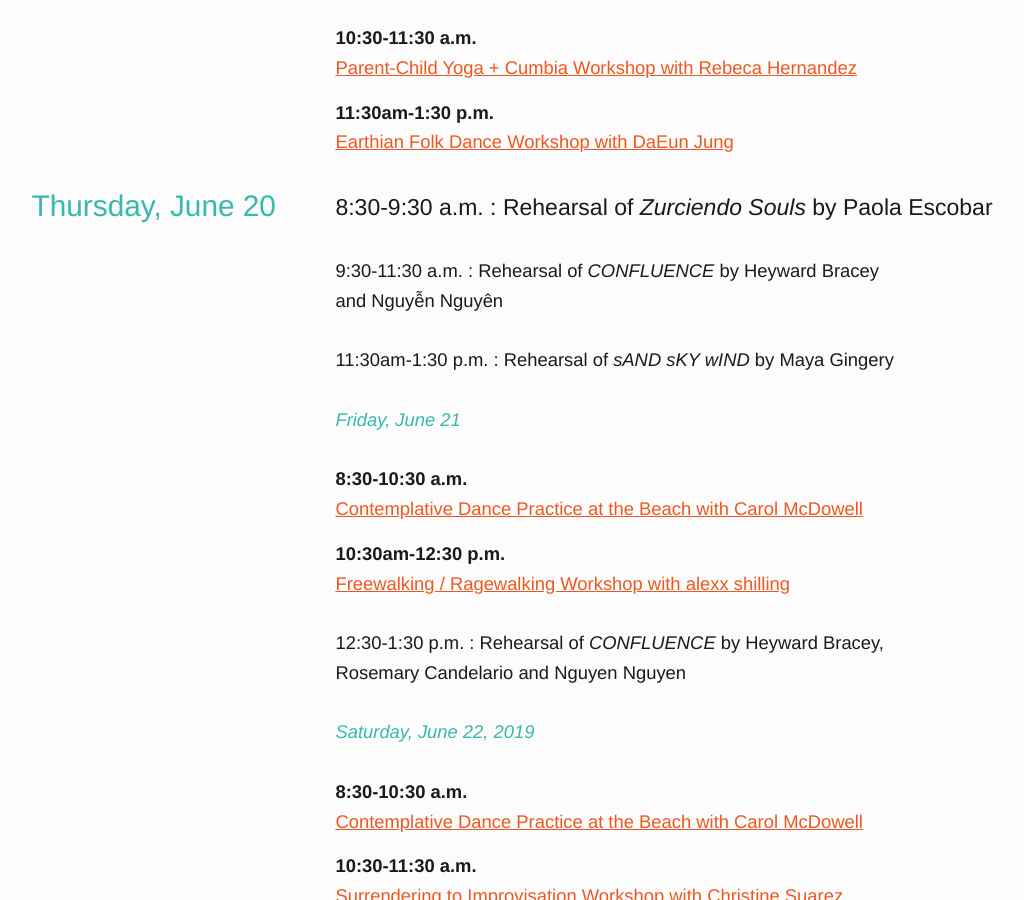
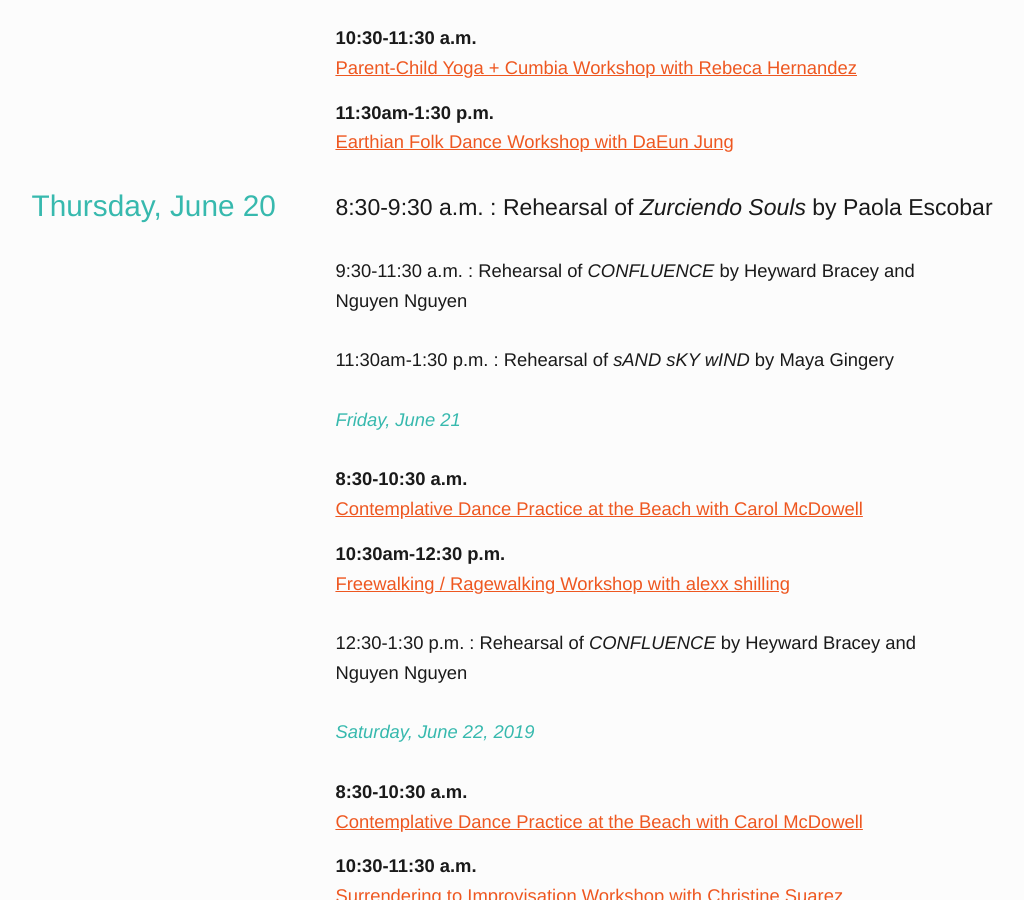
Before and after one commit to jimthoburn/artsamo, a Jekyll site: the page built from _events/beach-dances-2019.markdown, in a window 1280 px wide and 900 px high, scrolled down 2330 px. Shown: the whole window, without its empty margins (121-1145 px from the left). Built offline with Jekyll 4.4.1, drawn with Linux system fonts in a browser that asks for light colours; some web fonts are replaced; some of the changed text lies outside the part shown.

Commit message:
Update beach-dances-2019.markdown

```diff
--- a/_events/beach-dances-2019.markdown
+++ b/_events/beach-dances-2019.markdown
@@ -72,7 +72,7 @@ View open rehearsals of works by choreographers Heyward Bracey, Paola Escobar, M
 : Rehearsal of _Zurciendo Souls_ by Paola Escobar
 
 9:30-11:30 a.m.
-: Rehearsal of _CONFLUENCE_ by Heyward Bracey and Nguyễn Nguyên
+: Rehearsal of _CONFLUENCE_ by Heyward Bracey and Nguyen Nguyen
 
 11:30am-1:30 p.m.
 : Rehearsal of _sAND sKY wIND_ by Maya Gingery
@@ -86,7 +86,7 @@ View open rehearsals of works by choreographers Heyward Bracey, Paola Escobar, M
 : [Freewalking / Ragewalking Workshop with alexx shilling](https://www.eventbrite.com/e/beach-dances-freewalking-ragewalking-with-alexx-shilling-tickets-61672437922&sa=D&ust=1557956160972000)
 
 12:30-1:30 p.m.
-: Rehearsal of _CONFLUENCE_ by Heyward Bracey, Rosemary Candelario and Nguyen Nguyen
+: Rehearsal of _CONFLUENCE_ by Heyward Bracey and Nguyen Nguyen
 
 #### Saturday, June 22, 2019
 
@@ -107,7 +107,7 @@ View open rehearsals of works by choreographers Heyward Bracey, Paola Escobar, M
 
 #### Performance will feature works rehearsed during Beach Dances:
 
-Heyward Bracey, Rosemary Candelario & Nguyen Nguyen
+Heyward Bracey & Nguyen Nguyen
 : <em>CONFLUENCE</em>; performers: Heyward Bracey, Rosemary Candelario and Nguyen Nguyen
 
 Paola Escobar
```
